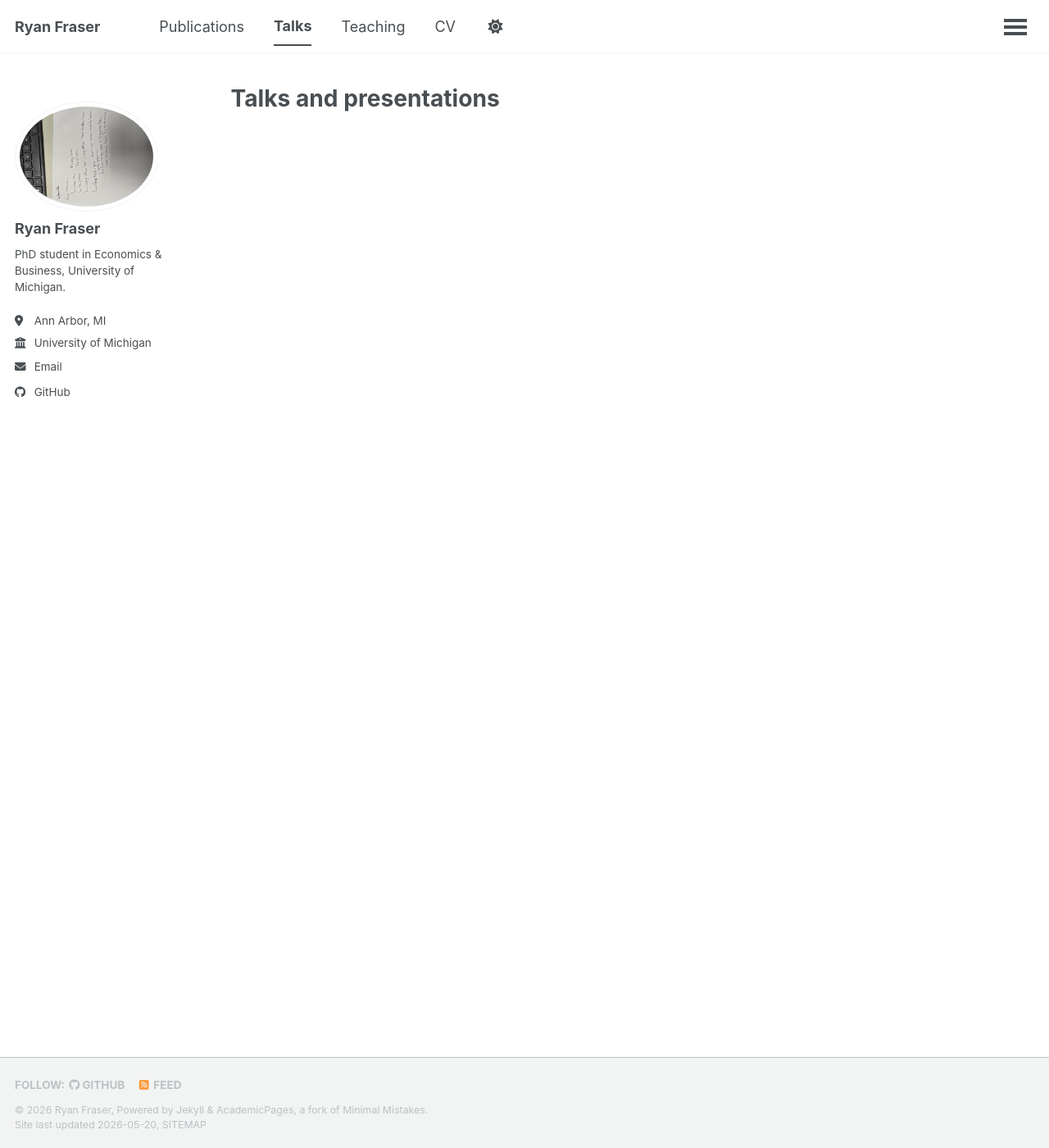
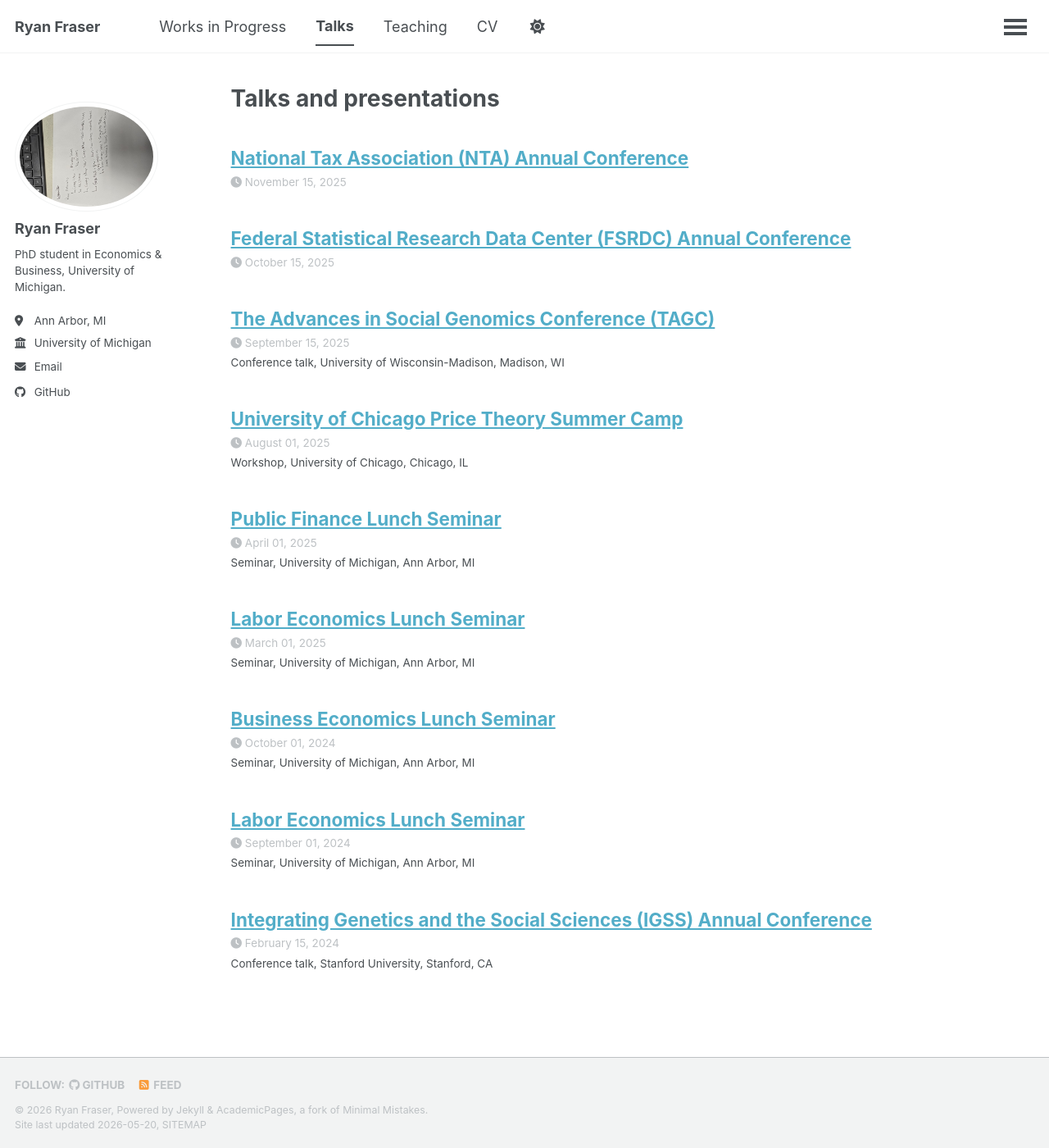
Before and after one commit to RCFraser/rcfraser.github.io, a Jekyll site: the page built from _pages/talks.html, in a window 1280 px wide and 1400 px high. Shown: the whole window at 82% size. Built offline with Jekyll 4.4.1, drawn with Linux system fonts in a browser that asks for light colours; a script that is not in the unit is left out.

Commit message:
Populate website with works in progress, talks, and teaching
Rename "Publications" to "Works in Progress" throughout the visible
site (nav title, page H1, and URL /publications/ -> /works-in-progress/).
Internal collection name stays `publications` for now so we don't have
to rewrite the page template; that abstraction is fine.

_publications/: add the two works-in-progress papers
  - Genetic/environmental influences on income (with Beauchamp, Bernard,
    Kowalski)
  - Which workers pay? (with Brian Fujiy)
Individual paper URLs set explicitly to /publications/<slug>/ rather
than the date-prefixed default. The flat-list rendering kicks in
because _config.yml's publication_category is now commented out;
re-enable with categories when there are published papers to group
separately from working papers.

_talks/: add the nine 2024-2025 presentations from the CV — IGSS at
Stanford, two Michigan Labor lunches, Michigan Business Econ lunch,
Michigan Public Finance lunch, UChicago Price Theory Summer Camp,
TAGC at UW-Madison, FSRDC Annual, NTA Annual. Dates within each year
are approximate guesses; correct as needed.

_teaching/: add BE 300: Applied Microeconomics (sole instructor,
University of Michigan Ross 2025).

_pages/about.md: replace the second paragraph with a Works in Progress
section listing both papers, linked to their individual pages. Drops
the dissertation mentorship sentence from the homepage — it remains
on the CV under Experience.

Removed the .gitkeep placeholders from _publications/, _talks/, and
_teaching/ now that they have real content.

Co-Authored-By: Claude Opus 4.7 (1M context) <noreply@anthropic.com>

```diff
--- a/_config.yml
+++ b/_config.yml
@@ -82,14 +82,15 @@ author:
   youtube          : # Username
   zhihu            : # Username
 
-# Publication Category - The following the list of publication categories and their headings
-publication_category:
-  books:
-    title: 'Books'
-  manuscripts:
-    title: 'Journal Articles'
-  conferences:
-    title: 'Conference Papers'
+# Publication Category - Define groupings here when you want to split _publications/
+# by type, e.g. published papers vs. working papers. Leave empty/commented while all
+# entries are works in progress (the page falls back to a flat list).
+#
+# publication_category:
+#   manuscripts:
+#     title: 'Journal Articles'
+#   working_papers:
+#     title: 'Working Papers'
 
 # Site Settings
 teaser                   :  # filename of teaser fallback teaser image placed in /images/ for social media previews
--- a/_data/navigation.yml
+++ b/_data/navigation.yml
@@ -5,8 +5,8 @@
 # prevent it from being included in the site.
 
 main:
-  - title: "Publications"
-    url: /publications/
+  - title: "Works in Progress"
+    url: /works-in-progress/
 
   - title: "Talks"
     url: /talks/
--- a/_pages/publications.html
+++ b/_pages/publications.html
@@ -1,7 +1,7 @@
 ---
 layout: archive
-title: "Publications"
-permalink: /publications/
+title: "Works in Progress"
+permalink: /works-in-progress/
 author_profile: true
 ---
 
--- /dev/null
+++ b/_talks/2024-02-15-igss-stanford.md
@@ -0,0 +1,9 @@
+---
+title: "Integrating Genetics and the Social Sciences (IGSS) Annual Conference"
+collection: talks
+type: "Conference talk"
+permalink: /talks/2024-02-15-igss-stanford
+venue: "Stanford University"
+date: 2024-02-15
+location: "Stanford, CA"
+---
--- /dev/null
+++ b/_talks/2024-09-01-michigan-labor-lunch.md
@@ -0,0 +1,9 @@
+---
+title: "Labor Economics Lunch Seminar"
+collection: talks
+type: "Seminar"
+permalink: /talks/2024-09-01-michigan-labor-lunch
+venue: "University of Michigan"
+date: 2024-09-01
+location: "Ann Arbor, MI"
+---
--- /dev/null
+++ b/_talks/2024-10-01-michigan-business-econ-lunch.md
@@ -0,0 +1,9 @@
+---
+title: "Business Economics Lunch Seminar"
+collection: talks
+type: "Seminar"
+permalink: /talks/2024-10-01-michigan-business-econ-lunch
+venue: "University of Michigan"
+date: 2024-10-01
+location: "Ann Arbor, MI"
+---
--- /dev/null
+++ b/_talks/2025-03-01-michigan-labor-lunch.md
@@ -0,0 +1,9 @@
+---
+title: "Labor Economics Lunch Seminar"
+collection: talks
+type: "Seminar"
+permalink: /talks/2025-03-01-michigan-labor-lunch
+venue: "University of Michigan"
+date: 2025-03-01
+location: "Ann Arbor, MI"
+---
--- /dev/null
+++ b/_talks/2025-04-01-michigan-public-finance-lunch.md
@@ -0,0 +1,9 @@
+---
+title: "Public Finance Lunch Seminar"
+collection: talks
+type: "Seminar"
+permalink: /talks/2025-04-01-michigan-public-finance-lunch
+venue: "University of Michigan"
+date: 2025-04-01
+location: "Ann Arbor, MI"
+---
--- /dev/null
+++ b/_talks/2025-08-01-uchicago-price-theory.md
@@ -0,0 +1,9 @@
+---
+title: "University of Chicago Price Theory Summer Camp"
+collection: talks
+type: "Workshop"
+permalink: /talks/2025-08-01-uchicago-price-theory
+venue: "University of Chicago"
+date: 2025-08-01
+location: "Chicago, IL"
+---
--- /dev/null
+++ b/_talks/2025-09-15-tagc-uw-madison.md
@@ -0,0 +1,9 @@
+---
+title: "The Advances in Social Genomics Conference (TAGC)"
+collection: talks
+type: "Conference talk"
+permalink: /talks/2025-09-15-tagc-uw-madison
+venue: "University of Wisconsin-Madison"
+date: 2025-09-15
+location: "Madison, WI"
+---
--- /dev/null
+++ b/_talks/2025-10-15-fsrdc-annual.md
@@ -0,0 +1,7 @@
+---
+title: "Federal Statistical Research Data Center (FSRDC) Annual Conference"
+collection: talks
+type: "Conference talk"
+permalink: /talks/2025-10-15-fsrdc-annual
+date: 2025-10-15
+---
--- /dev/null
+++ b/_talks/2025-11-15-nta-annual.md
@@ -0,0 +1,7 @@
+---
+title: "National Tax Association (NTA) Annual Conference"
+collection: talks
+type: "Conference talk"
+permalink: /talks/2025-11-15-nta-annual
+date: 2025-11-15
+---
```
Also changed, not shown: _pages/about.md (+4 -1 lines), _publications/2026-01-01-genetic-environmental-influences.md (added, +9 -0 lines), _publications/2026-01-01-which-workers-pay.md (added, +9 -0 lines), _teaching/2025-be-300.md (added, +11 -0 lines), 3 other files.
